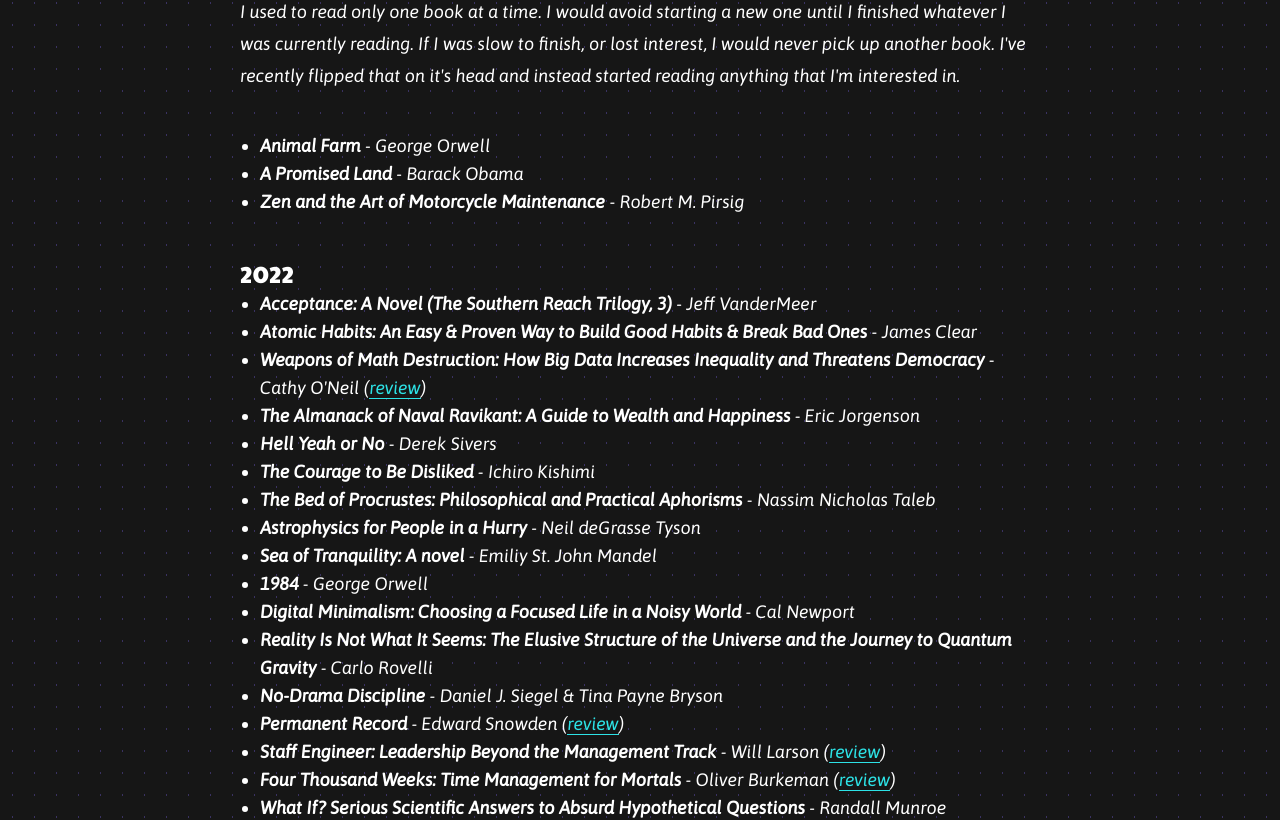
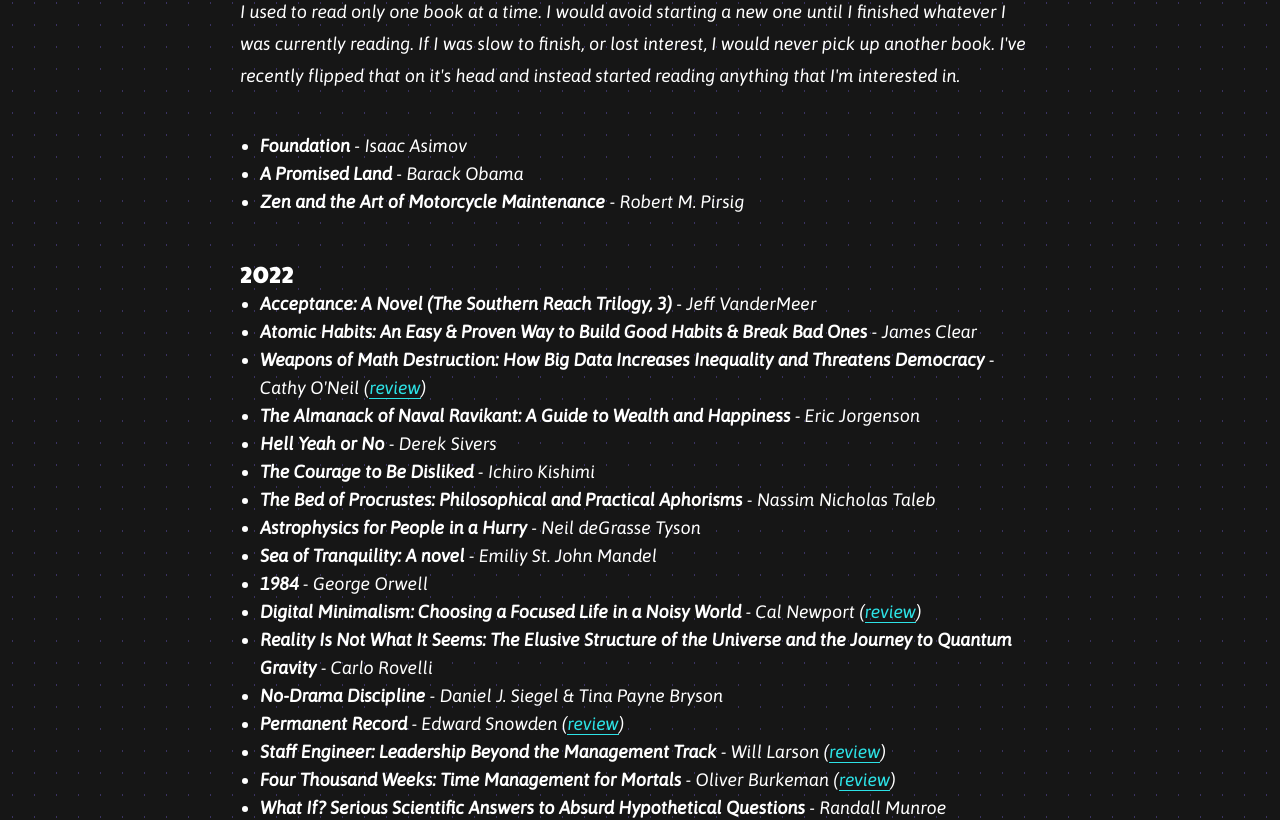
Before and after one commit to gjunkie/freddiecarthy, a Next.js app: page /reading in a window 1280 px wide. Shown: the part 488-1308 px from the top of the page. Built offline with nearby package versions, Linux system fonts and the light colour scheme.

Commit message:
Update reading page

```diff
--- a/pages/reading/index.tsx
+++ b/pages/reading/index.tsx
@@ -17,7 +17,7 @@ const Reading = () => (
     <Heading>Currently Reading</Heading>
     <p>I used to read only one book at a time. I would avoid starting a new one until I finished whatever I was currently reading. If I was slow to finish, or lost interest, I would never pick up another book. I&apos;ve recently flipped that on it&apos;s head and instead started reading anything that I&apos;m interested in.</p>
     <List>
-      <li><strong>Animal Farm</strong> - George Orwell</li>
+      <li><strong>Foundation</strong> - Isaac Asimov</li>
       <li><strong>A Promised Land</strong> - Barack Obama</li>
       <li><strong>Zen and the Art of Motorcycle Maintenance</strong> - Robert M. Pirsig</li>
     </List>
@@ -34,7 +34,7 @@ const Reading = () => (
       <li><strong>Astrophysics for People in a Hurry</strong> - Neil deGrasse Tyson</li>
       <li><strong>Sea of Tranquility: A novel</strong> - Emiliy St. John Mandel</li>
       <li><strong>1984</strong> - George Orwell</li>
-      <li><strong>Digital Minimalism: Choosing a Focused Life in a Noisy World</strong> - Cal Newport</li>
+      <li><strong>Digital Minimalism: Choosing a Focused Life in a Noisy World</strong> - Cal Newport (<Link href="blog/digital-minimalism-book-review">review</Link>)</li>
       <li><strong>Reality Is Not What It Seems: The Elusive Structure of the Universe and the Journey to Quantum Gravity</strong> - Carlo Rovelli</li>
       <li><strong>No-Drama Discipline</strong> - Daniel J. Siegel &amp; Tina Payne Bryson</li>
       <li><strong>Permanent Record</strong> - Edward Snowden (<Link href="blog/permanent-record-book-review">review</Link>)</li>
@@ -43,6 +43,7 @@ const Reading = () => (
       <li><strong>What If? Serious Scientific Answers to Absurd Hypothetical Questions</strong> - Randall Munroe</li>
       <li><strong>Seven Brief Lessons on Physics</strong> - Carlo Rovelli</li>
       <li><strong>Leviathan Wakes (The Expanse Book 1)</strong> - James S. A. Corey (<Link href="blog/leviathan-wakes-the-expanse-book-review">review</Link>)</li>
+      <li><strong>Animal Farm</strong> - George Orwell</li>
     </List>
 
     <Heading>2021</Heading>
@@ -91,7 +92,6 @@ const Reading = () => (
     <p>Books I plan on picking up next.</p>
     <List>
       <li><strong>Together: Why Social Connection Holds the Key to Better Health, Higher Performance, and Greater Happiness</strong> - Vivek Murthy</li>
-      <li><strong>Foundation</strong> - Isaac Asimov</li>
       <li><strong>An Elegant Puzzle: Systems of Engineering Management</strong> - Will Larson</li>
       <li><strong>Becoming</strong> - Michelle Obama</li>
       <li><strong>Deep Work</strong> - Cal Newport</li>
```
